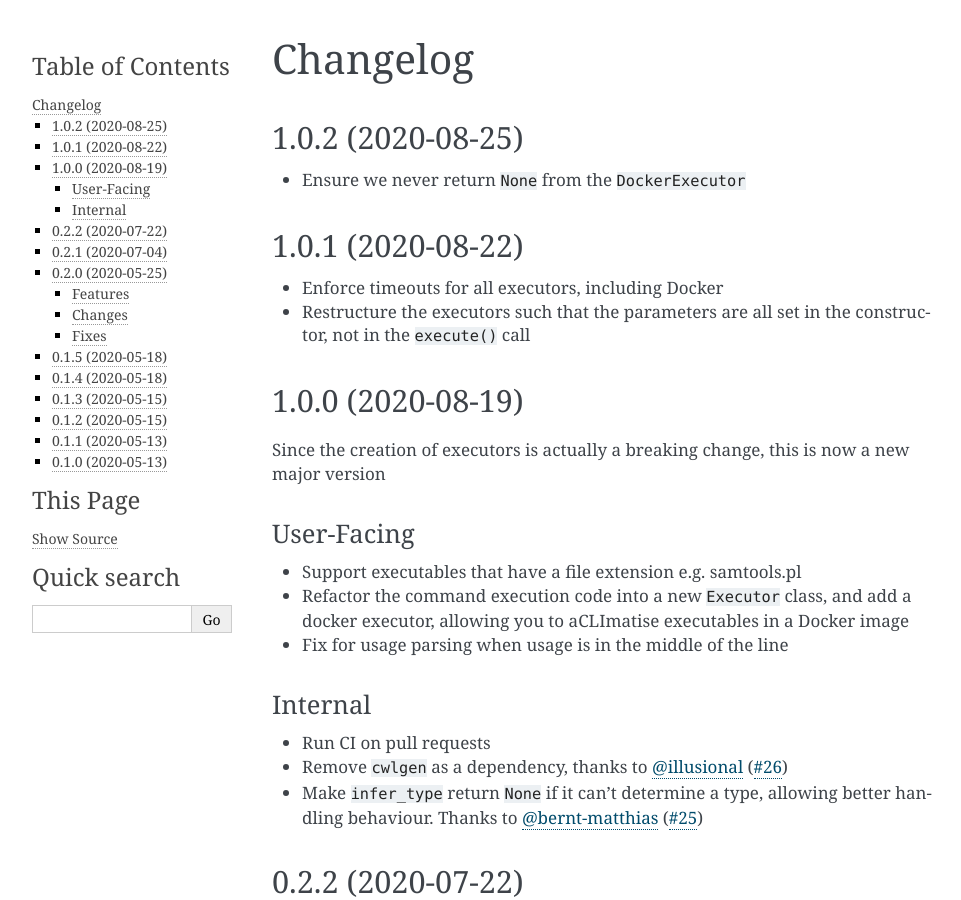
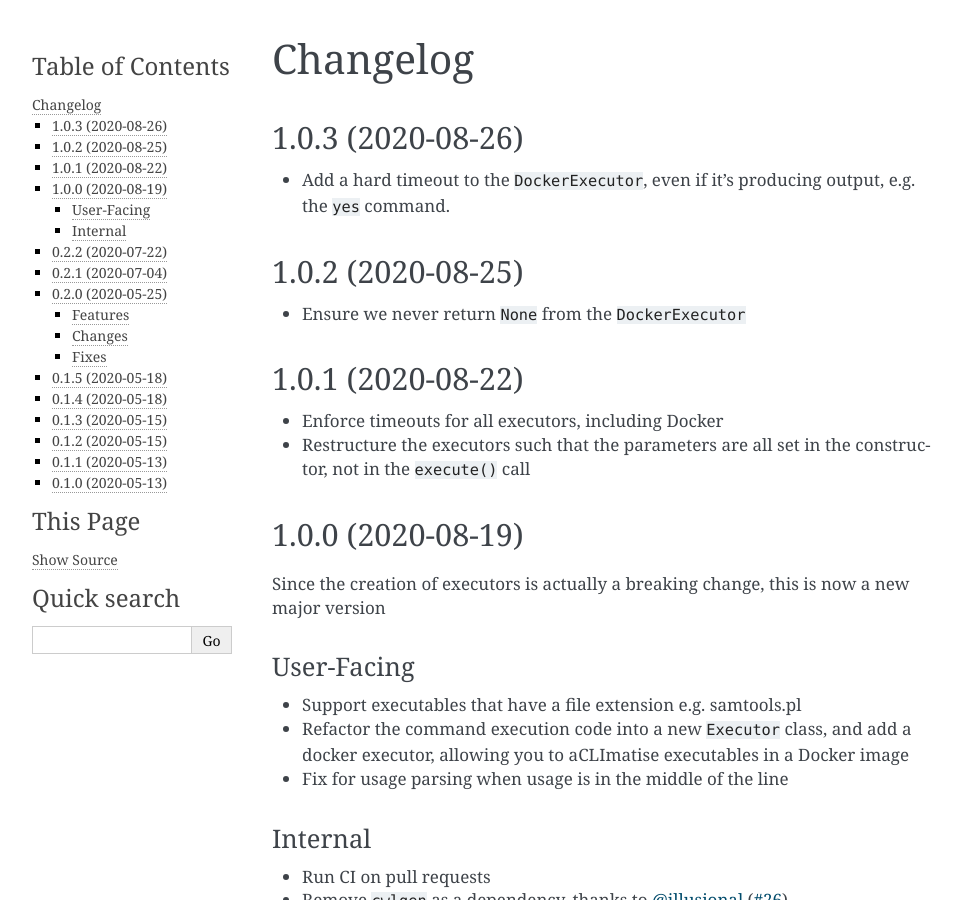
Before and after one commit to aCLImatise/CliHelpParser, a Sphinx documentation site: the page built from docs/changes.rst, in a window 1280 px wide and 900 px high. Shown: the whole window, without its empty margins (148-1109 px from the left). Built offline with Sphinx 7.4.7, drawn with Linux system fonts in a browser that asks for light colours; cross-references to code outside the pages are shown as plain code.

Commit message:
Bump version and changelog for release

```diff
--- a/docs/changes.rst
+++ b/docs/changes.rst
@@ -1,5 +1,9 @@
 Changelog
 =========
+1.0.3 (2020-08-26)
+------------------
+* Add a hard timeout to the ``DockerExecutor``, even if it's producing output, e.g. the ``yes`` command.
+
 1.0.2 (2020-08-25)
 ------------------
 * Ensure we never return ``None`` from the ``DockerExecutor``
--- a/setup.cfg
+++ b/setup.cfg
@@ -1,6 +1,6 @@
 [metadata]
 name = acclimatise
-version = 1.0.2
+version = 1.0.3
 description = Acclimatise is a Python library and command-line utility for parsing the help output of a command-line tool and then outputting a description of the tool in a more structured format
 long_description = file: README.md
 long_description_content_type: text/markdown
```
